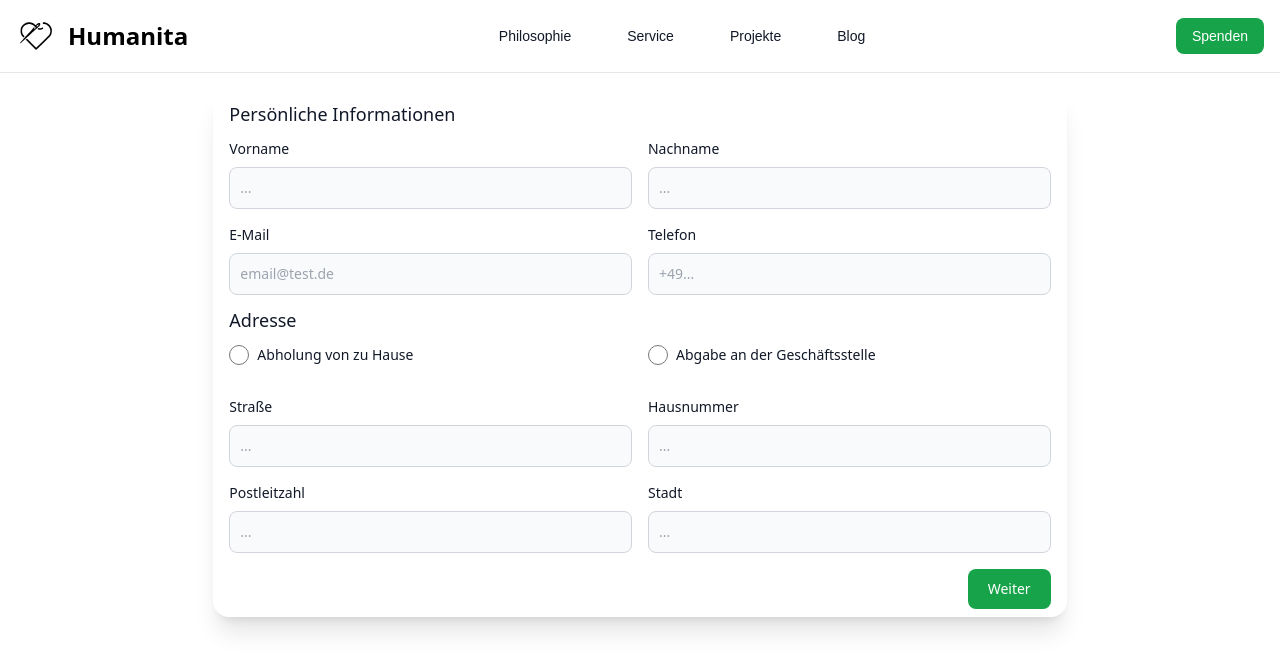
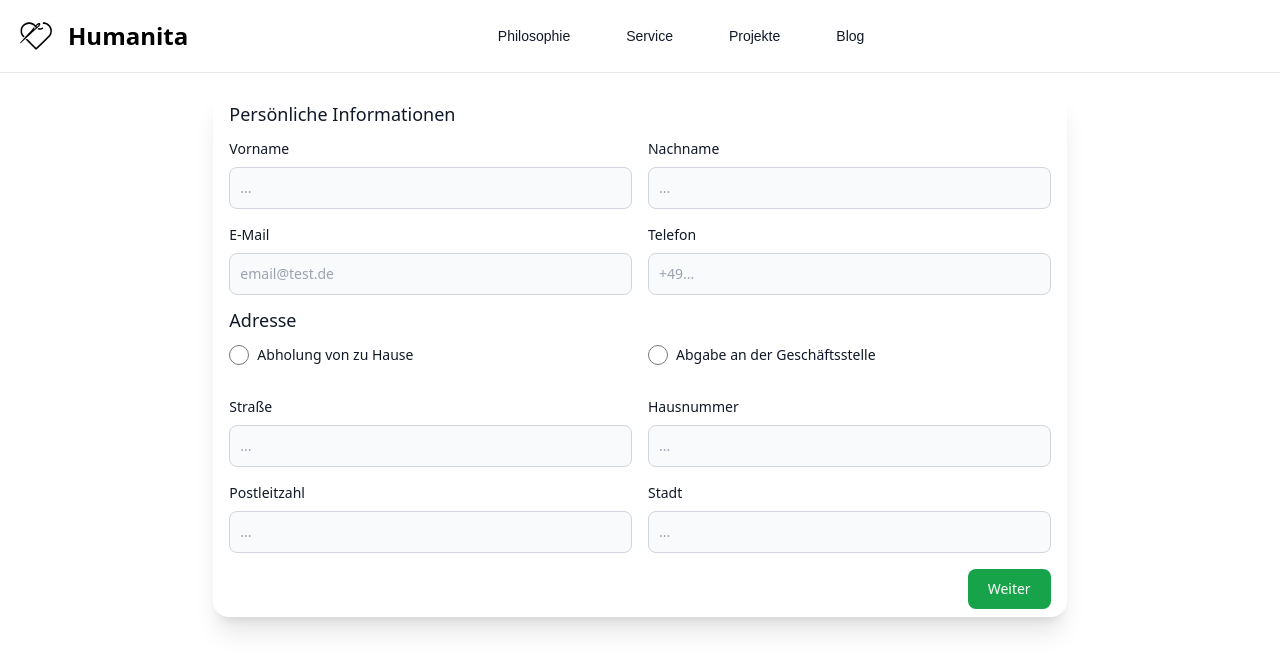
Before and after one commit to TobiasHuppertz/IPWA01-01, a React (Vite) app in the folder humanita/: page /forms/spende in a window 1280 px wide. Shown: the top 670 px of the page. Built offline with nearby package versions, Linux system fonts and the light colour scheme.

Commit message:
Added Function to Header to hide when not Homepage

```diff
--- a/humanita/src/components/Header.jsx
+++ b/humanita/src/components/Header.jsx
@@ -9,6 +9,8 @@ export default function Navbar() {
     setIsOpen(!isOpen);
   };
 
+  const isHomePage = location.pathname === "/";
+
   return (
     <nav className="bg-white w-full z-20 top-0 start-0 border-b border-gray-200">
       <div className="flex flex-wrap items-center justify-between mx-auto p-4">
@@ -19,7 +21,7 @@ export default function Navbar() {
         <div className="flex md:order-2 space-x-3 md:space-x-0">
           <Link to="./forms/spende">
             <button type="button"
-              className="text-white font-SourceSans bg-green-600 hover:bg-green-800 font-medium rounded-lg text-sm px-4 py-2 text-center">
+              className={`text-white bg-green-600 hover:bg-green-800 font-medium rounded-lg text-sm px-4 py-2 text-center ${!isHomePage ? 'invisible' : ''}`}>
               Spenden
             </button>
           </Link>
```
